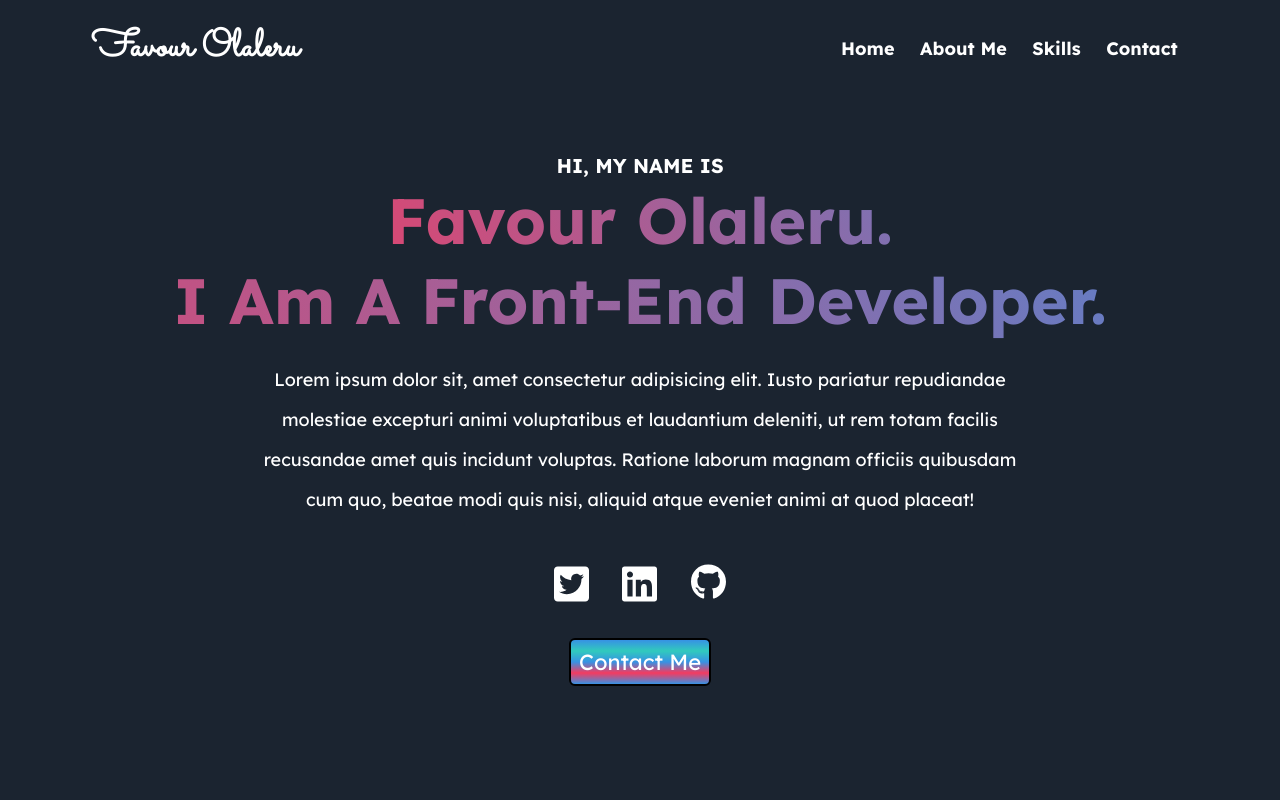
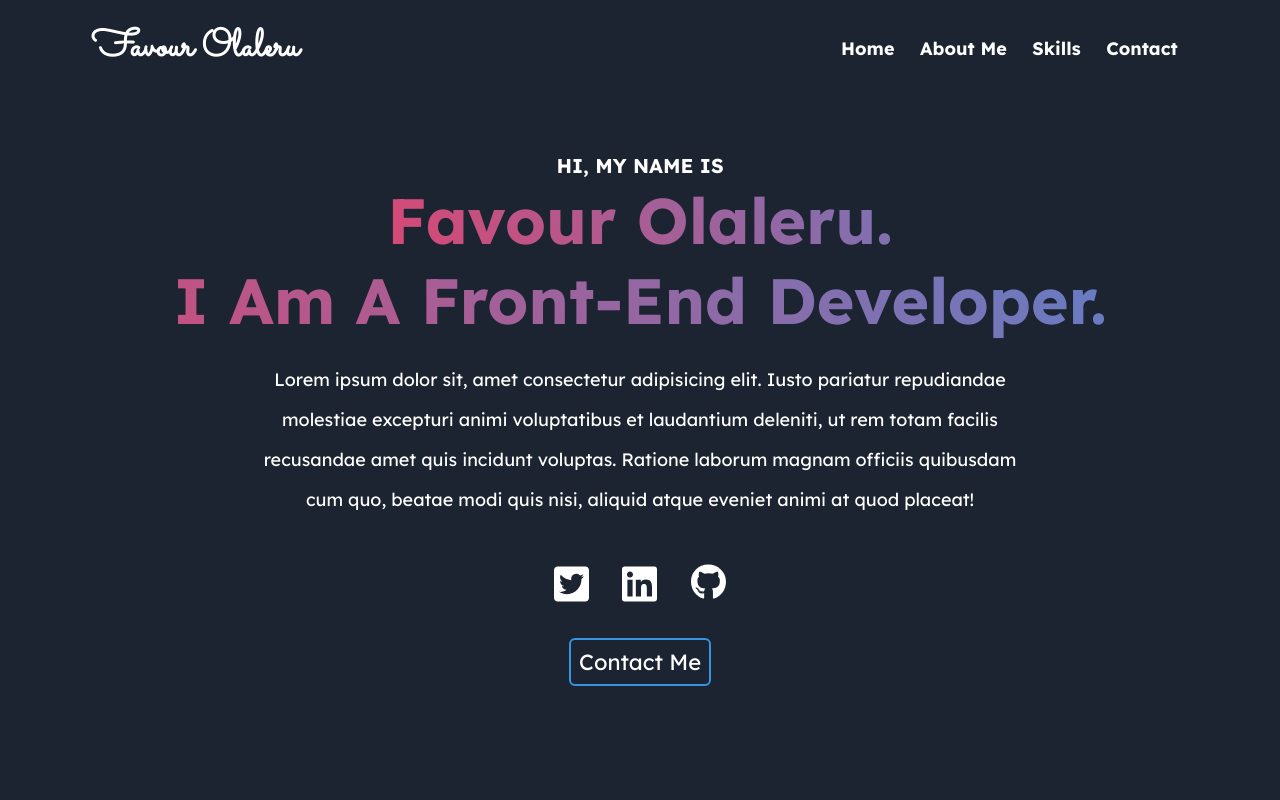
Before and after one commit to NTiger07/portfolio-react, a React (Create React App) app: page / in a window 1280 px wide. Shown: the top 800 px of the page. Built offline with nearby package versions, Linux system fonts and the light colour scheme.

Commit message:
button fix

```diff
--- a/src/components/Hero.css
+++ b/src/components/Hero.css
@@ -110,14 +110,11 @@
   padding: 8px;
   background-color: transparent;
   font-size: 22px;
-  border: solid 2px;
+  border: solid 2px  rgb(55, 148, 227);
   border-radius: 6px;
   transition: all 0.3s ease-in;
-  background: linear-gradient(#3792e4, #31cabd, #3792e4, #f43b60, #3792e4);
-  background-clip: border-box;
 }
 .hero_section-contact button:hover {
   transform: scale(1.01);
   transition: all 0.3s ease-in;
-  /* border-color: ; */
 }
```
